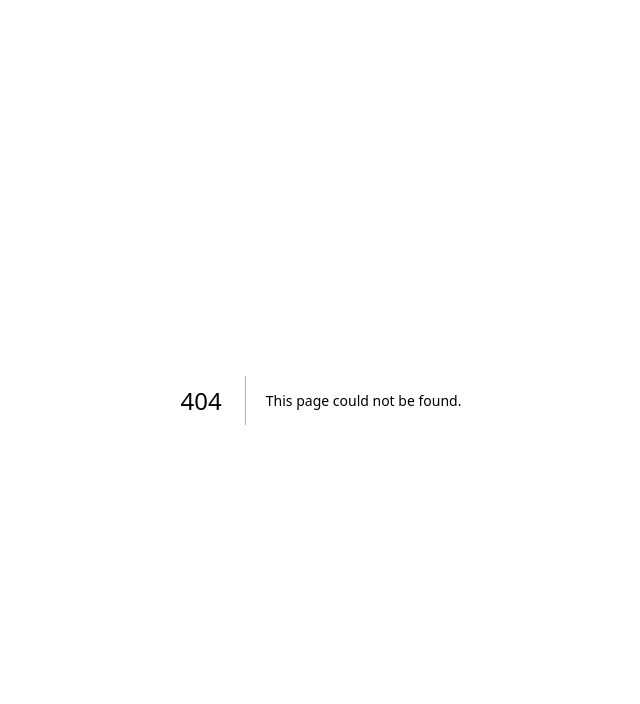
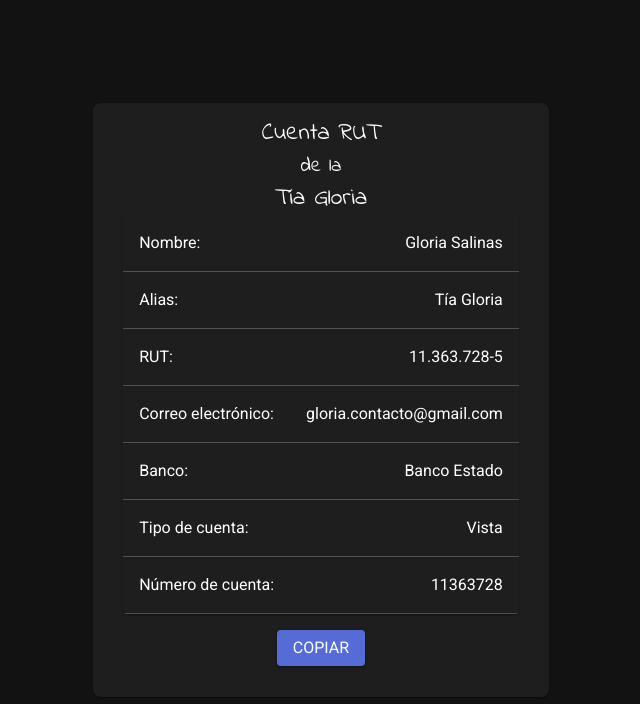
Before and after one commit to Ripezo/tia-gloria, a Next.js app: page /cuenta in a window 1280 px wide. Before the commit this address had no page. Shown: the top 704 px of the page, without its empty margins (319-959 px from the left). Built offline with nearby package versions, Linux system fonts and the light colour scheme.

Commit message:
Add account data.

```diff
--- /dev/null
+++ b/pages/cuenta.tsx
@@ -0,0 +1,117 @@
+import {
+	Button,
+  Card,
+  Paper,
+  Table,
+  TableBody,
+  TableCell,
+  TableContainer,
+  TableRow,
+  Typography,
+} from "@mui/material";
+import { Box } from "@mui/system";
+import Head from "next/head";
+
+export default function Cuenta() {
+  return (
+    <>
+      <Head>
+        <title>Cuenta RUT</title>
+        <meta name="description" content="Generated by create next app" />
+        <link rel="icon" href="/favicon.ico" />
+      </Head>
+      <Box
+        sx={{
+          display: "flex",
+          justifyContent: "center",
+          alignItems: "center",
+          width: "100%",
+          minHeight: "100%",
+        }}
+      >
+        <Card
+          sx={{
+            padding: "15px 30px",
+            borderRadius: "8px",
+            textAlign: "center",
+          }}
+        >
+          <Typography variant="h5" sx={{ userSelect: "none" }}>
+            Cuenta RUT
+          </Typography>
+          <Typography variant="h6" sx={{ userSelect: "none" }}>
+            de la
+          </Typography>
+          <Typography variant="h5" sx={{ userSelect: "none" }}>
+            Tía Gloria
+          </Typography>
+          <TableContainer component={Paper}>
+            <Table sx={{ minWidth: "300px" }}>
+              <TableBody>
+                <TableRow>
+                  <TableCell component={"th"} scope={"row"}>
+                    <Typography variant="body1">Nombre:</Typography>
+                  </TableCell>
+                  <TableCell align="right">
+                    <Typography variant="body1">Gloria Salinas</Typography>
+                  </TableCell>
+                </TableRow>
+                <TableRow>
+                  <TableCell component={"th"} scope={"row"}>
+                    <Typography variant="body1">Alias:</Typography>
+                  </TableCell>
+                  <TableCell align="right">
+                    <Typography variant="body1">Tía Gloria</Typography>
+                  </TableCell>
+                </TableRow>
+                <TableRow>
+                  <TableCell component={"th"} scope={"row"}>
+                    <Typography variant="body1">RUT:</Typography>
+                  </TableCell>
+                  <TableCell align="right">
+                    <Typography variant="body1">11.363.728-5</Typography>
+                  </TableCell>
+                </TableRow>
+                <TableRow>
+                  <TableCell component={"th"} scope={"row"}>
+                    <Typography variant="body1">Correo electrónico:</Typography>
+                  </TableCell>
+                  <TableCell align="right">
+                    <Typography variant="body1">
+                      gloria.contacto@gmail.com
+                    </Typography>
+                  </TableCell>
+                </TableRow>
+                <TableRow>
+                  <TableCell component={"th"} scope={"row"}>
+                    <Typography variant="body1">Banco:</Typography>
+                  </TableCell>
+                  <TableCell align="right">
+                    <Typography variant="body1">Banco Estado</Typography>
+                  </TableCell>
+                </TableRow>
+                <TableRow>
+                  <TableCell component={"th"} scope={"row"}>
+                    <Typography variant="body1">Tipo de cuenta:</Typography>
+                  </TableCell>
+                  <TableCell align="right">
+                    <Typography variant="body1">Vista</Typography>
+                  </TableCell>
+                </TableRow>
+                <TableRow>
+                  <TableCell component={"th"} scope={"row"}>
+                    <Typography variant="body1">Número de cuenta:</Typography>
+                  </TableCell>
+                  <TableCell align="right">
+                    <Typography variant="body1">11363728</Typography>
+                  </TableCell>
+                </TableRow>
+              </TableBody>
+            </Table>
+          </TableContainer>
+					<Button sx={{ margin: '16px' }} variant={'contained'}><Typography variant="body1">COPIAR</Typography></Button>
+        </Card>
+      </Box>
+    </>
+  );
+}
--- a/src/theme.tsx
+++ b/src/theme.tsx
@@ -1,9 +1,16 @@
-import { Indie_Flower } from "@next/font/google";
+import { Indie_Flower, Roboto } from "@next/font/google";
 import { createTheme } from "@mui/material/styles";
 import { red } from "@mui/material/colors";
 
-export const roboto = Indie_Flower({
+export const indieFlower = Indie_Flower({
   weight: ["400"],
+  subsets: ["latin"],
+  display: "swap",
+  fallback: ["Helvetica", "Arial", "sans-serif"],
+});
+
+export const roboto = Roboto({
+  weight: ["300", "400", "500", "700", "900"],
   subsets: ["latin"],
   display: "swap",
   fallback: ["Helvetica", "Arial", "sans-serif"],
@@ -25,7 +32,10 @@ const theme = createTheme({
     },
   },
   typography: {
-    fontFamily: roboto.style.fontFamily,
+    fontFamily: indieFlower.style.fontFamily,
+    body1: {
+      fontFamily: roboto.style.fontFamily
+    }
   },
 });
 
--- a/styles/globals.css
+++ b/styles/globals.css
@@ -4,6 +4,8 @@ body {
   margin: 0;
   font-family: -apple-system, BlinkMacSystemFont, Segoe UI, Roboto, Oxygen,
     Ubuntu, Cantarell, Fira Sans, Droid Sans, Helvetica Neue, sans-serif;
+  width: 100%;
+  height: 100%;
 }
 
 a {
@@ -15,6 +17,11 @@ a {
   box-sizing: border-box;
 }
 
+#__next {
+  width: 100%;
+  height: 100%;
+}
+
 @media (prefers-color-scheme: dark) {
   html {
     color-scheme: dark;
```
